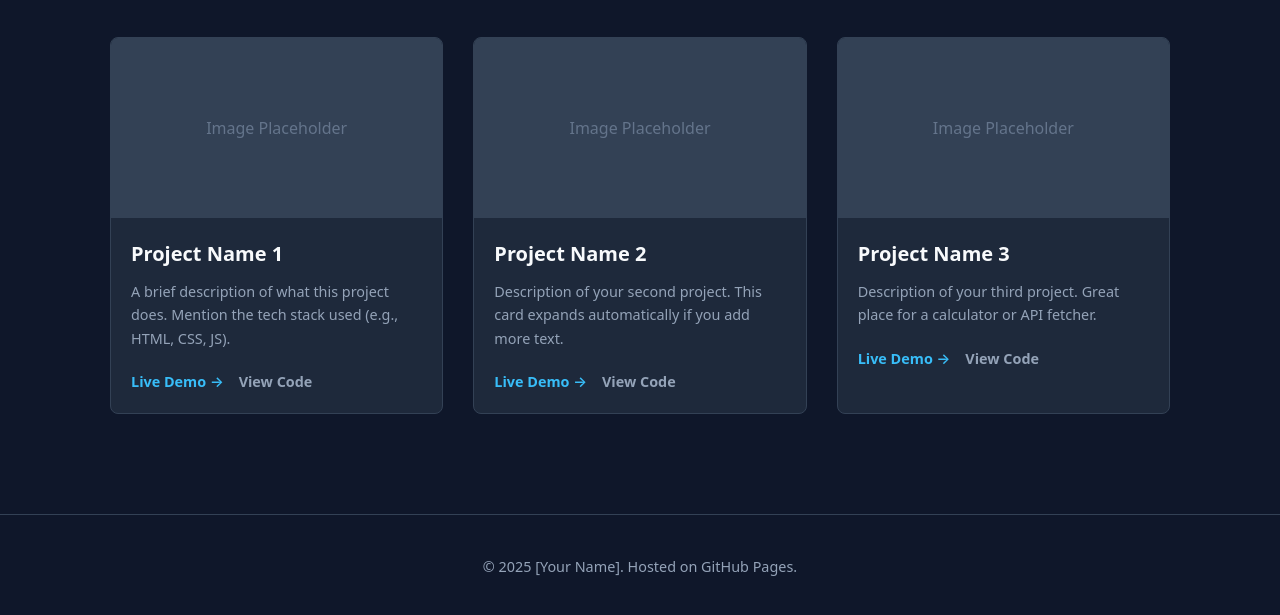
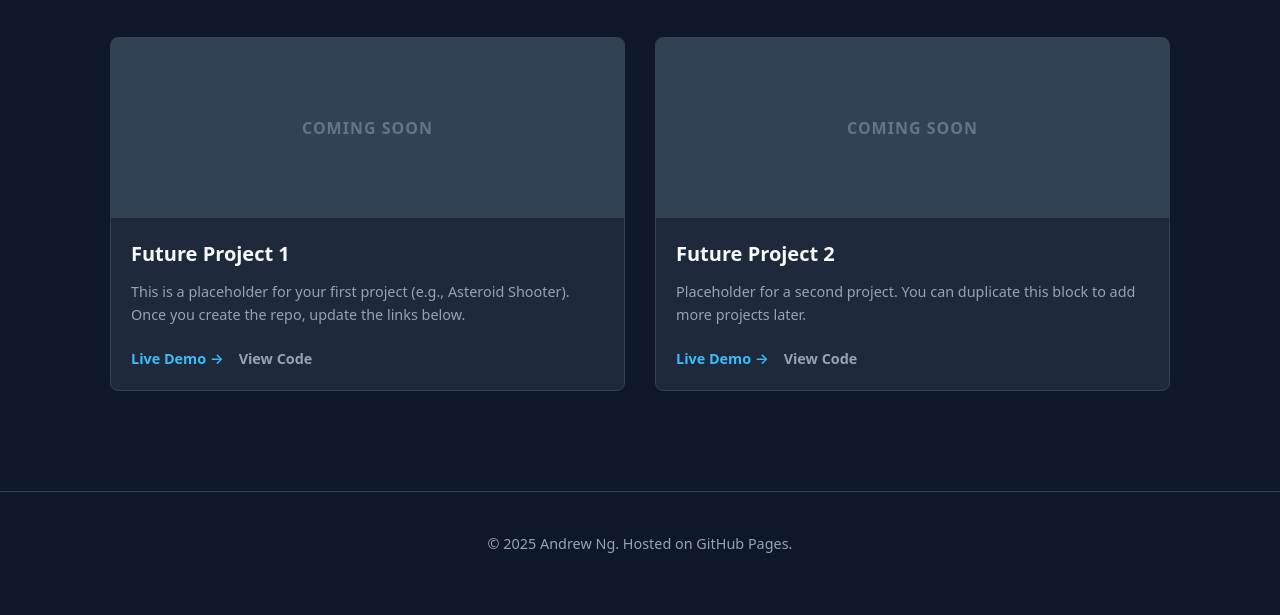
Before and after one commit to andrewpyng/andrewpyng.github.io, a plain HTML site: page index.html in a window 1280 px wide. Shown: the part 577-1192 px from the top of the page. Drawn offline with Linux system fonts and the light colour scheme.

Commit message:
Update index.html

```diff
--- a/index.html
+++ b/index.html
@@ -3,9 +3,9 @@
 <head>
     <meta charset="UTF-8">
     <meta name="viewport" content="width=device-width, initial-scale=1.0">
-    <title>Portfolio | [Your Name]</title>
+    <title>Portfolio | Andrew Ng</title>
     <style>
-        /* --- CSS VARIABLES (Easy to change colors here) --- */
+        /* --- CSS VARIABLES --- */
         :root {
             --bg-color: #0f172a;       /* Dark Blue/Slate Background */
             --card-bg: #1e293b;        /* Slightly lighter for cards */
@@ -130,11 +130,13 @@
         .card-image {
             width: 100%;
             height: 180px;
-            background-color: #334155; /* Placeholder color */
+            background-color: #334155;
             display: flex;
             align-items: center;
             justify-content: center;
             color: #64748b;
+            font-weight: bold;
+            letter-spacing: 1px;
         }
 
         .card-content {
@@ -173,7 +175,6 @@
             color: var(--text-secondary);
             font-size: 0.9rem;
         }
-
     </style>
 </head>
 <body>
@@ -181,11 +182,11 @@
     <header>
         <div class="container">
             <nav>
-                <div class="logo">&lt;YourName /&gt;</div>
+                <div class="logo">&lt;AndrewNg /&gt;</div>
                 <ul class="nav-links">
                     <li><a href="#projects">Projects</a></li>
-                    <li><a href="https://github.com/yourusername" target="_blank">GitHub</a></li>
-                    <li><a href="mailto:your.email@example.com">Contact</a></li>
+                    <li><a href="https://github.com/andrewpyng" target="_blank">GitHub</a></li>
+                    <li><a href="mailto:andrewng@live.com">Contact</a></li>
                 </ul>
             </nav>
         </div>
@@ -193,7 +194,7 @@
 
     <section class="hero">
         <div class="container">
-            <h1>Hi, I'm [Your Name].</h1>
+            <h1>Hi, I'm Andrew Ng.</h1>
             <p>I build web applications and digital experiences. Check out my latest experiments and projects below.</p>
             <a href="#projects" class="btn">View My Work</a>
         </div>
@@ -206,39 +207,27 @@
             <div class="grid">
 
                 <article class="card">
-                    <div class="card-image">Image Placeholder</div>
+                    <div class="card-image">COMING SOON</div>
                     <div class="card-content">
-                        <h3 class="card-title">Project Name 1</h3>
+                        <h3 class="card-title">Future Project 1</h3>
                         <p class="card-desc">
-                            A brief description of what this project does. Mention the tech stack used (e.g., HTML, CSS, JS).
+                            This is a placeholder for your first project (e.g., Asteroid Shooter).
+                            Once you create the repo, update the links below.
                         </p>
                         <div class="card-links">
-                            <a href="/project-repo-name/" class="link-demo">Live Demo &rarr;</a>
-                            <a href="https://github.com/username/project-repo-name" target="_blank" class="link-repo">View Code</a>
+                            <a href="/REPO_NAME_HERE/" class="link-demo">Live Demo &rarr;</a>
+
+                            <a href="https://github.com/andrewpyng/REPO_NAME_HERE" target="_blank" class="link-repo">View Code</a>
                         </div>
                     </div>
                 </article>
 
                 <article class="card">
-                    <div class="card-image">Image Placeholder</div>
+                    <div class="card-image">COMING SOON</div>
                     <div class="card-content">
-                        <h3 class="card-title">Project Name 2</h3>
+                        <h3 class="card-title">Future Project 2</h3>
                         <p class="card-desc">
-                            Description of your second project. This card expands automatically if you add more text.
-                        </p>
-                        <div class="card-links">
-                            <a href="#" class="link-demo">Live Demo &rarr;</a>
-                            <a href="#" class="link-repo">View Code</a>
-                        </div>
-                    </div>
-                </article>
-
-                <article class="card">
-                    <div class="card-image">Image Placeholder</div>
-                    <div class="card-content">
-                        <h3 class="card-title">Project Name 3</h3>
-                        <p class="card-desc">
-                            Description of your third project. Great place for a calculator or API fetcher.
+                            Placeholder for a second project. You can duplicate this block to add more projects later.
                         </p>
                         <div class="card-links">
                             <a href="#" class="link-demo">Live Demo &rarr;</a>
@@ -253,7 +242,7 @@
 
     <footer>
         <div class="container">
-            <p>&copy; 2025 [Your Name]. Hosted on GitHub Pages.</p>
+            <p>&copy; 2025 Andrew Ng. Hosted on GitHub Pages.</p>
         </div>
     </footer>
 
```
